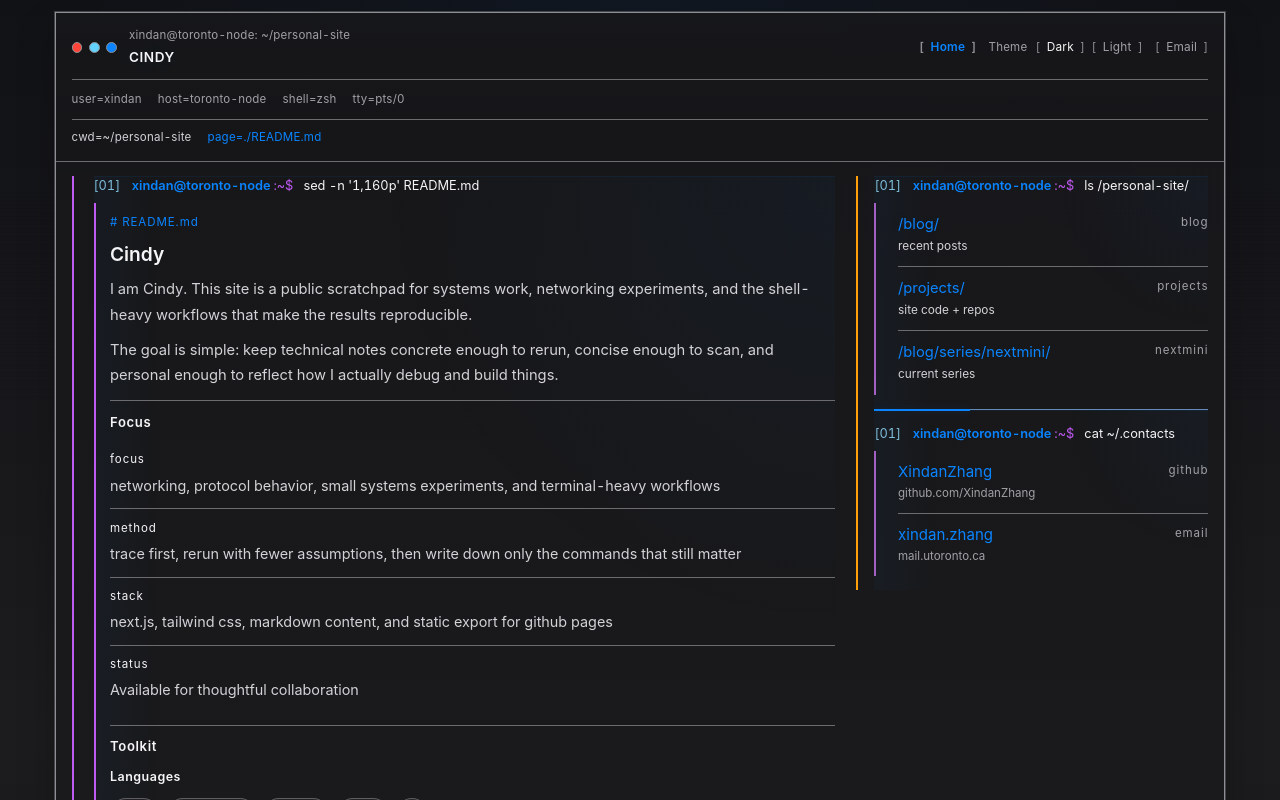
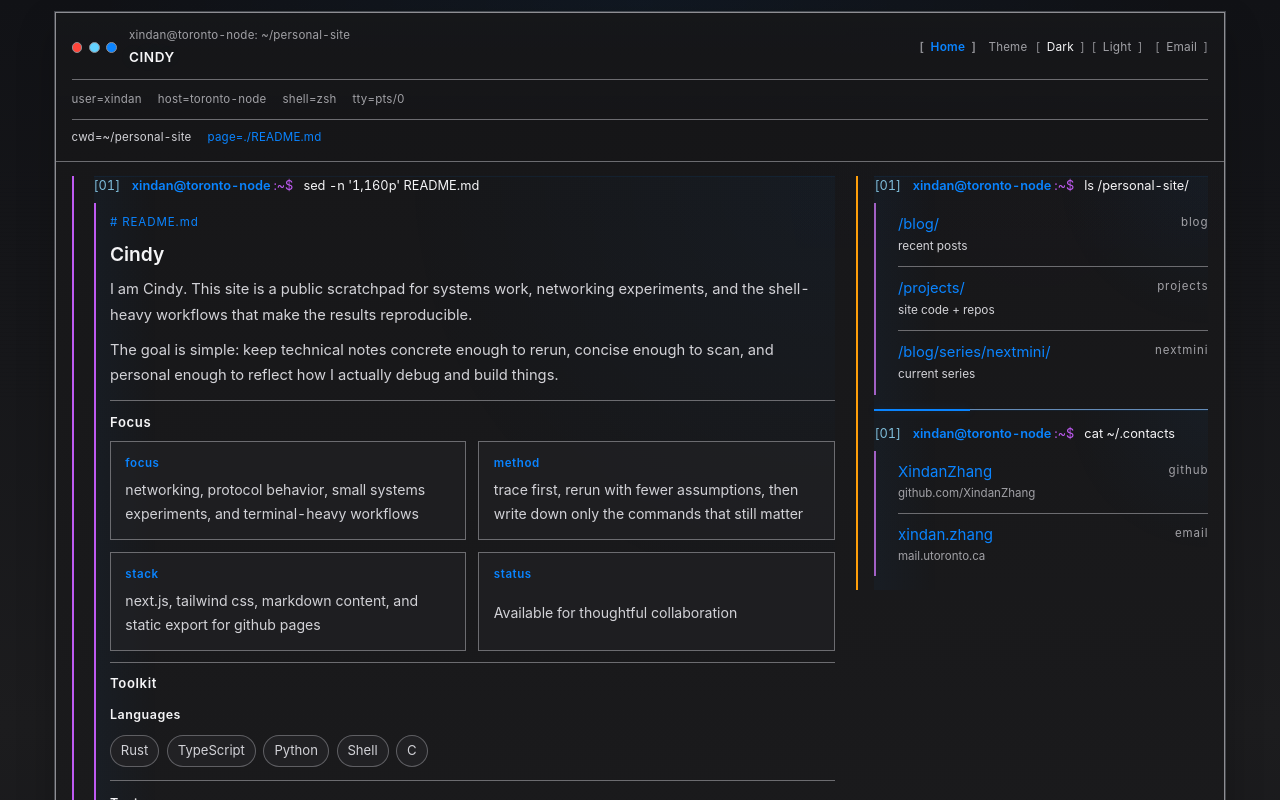
Before and after one commit to XindanZhang/personal-site, a Next.js app: page /personal-site/about in a window 1280 px wide. Shown: the top 800 px of the page. Built offline with nearby package versions, Linux system fonts and the light colour scheme.

Commit message:
style: improve about and archive readability

```diff
--- a/app/about/page.tsx
+++ b/app/about/page.tsx
@@ -44,12 +44,12 @@ export default function AboutPage() {
 
               <section className="readme-section">
                 <h2 className="readme-heading">Focus</h2>
-                <div className="readme-grid">
+                <div className="readme-detail-list">
                   {readmeFacts.map((fact) => (
-                    <dl key={fact.label} className="readme-kv">
-                      <dt>{fact.label}</dt>
-                      <dd>{fact.value}</dd>
-                    </dl>
+                    <article key={fact.label} className="readme-detail-card">
+                      <h3 className="readme-detail-label">{fact.label}</h3>
+                      <p className="readme-detail-value">{fact.value}</p>
+                    </article>
                   ))}
                 </div>
               </section>
--- a/app/globals.css
+++ b/app/globals.css
@@ -1220,7 +1220,7 @@ body.mode-terminal ::selection {
 .site-shell {
   width: min(116ch, calc(100% - 1rem));
   margin: 0 auto;
-  padding: 0.75rem 0 5.25rem;
+  padding: 0.75rem 0 7.5rem;
 }
 
 .shell-window {
@@ -2357,8 +2357,8 @@ body.mode-terminal ::selection {
 
 .project-ledger-row {
   display: grid;
-  grid-template-columns: 10ch minmax(0, 1.2fr) minmax(0, 0.8fr) auto;
-  gap: 0.85rem;
+  grid-template-columns: 8.5ch minmax(0, 1fr) minmax(16rem, 24ch);
+  gap: 0.85rem 1.1rem;
   align-items: start;
   padding: 0.7rem 0;
   border-top: 1px solid var(--line);
@@ -2372,10 +2372,17 @@ body.mode-terminal ::selection {
   min-width: 0;
 }
 
-.project-ledger-column-status,
-.project-ledger-column-action {
+.project-ledger-column-status {
   display: flex;
-  align-items: center;
+  align-items: flex-start;
+  padding-top: 0.15rem;
+}
+
+.project-ledger-column-meta {
+  display: grid;
+  gap: 0.55rem;
+  justify-items: end;
+  align-content: start;
 }
 
 .project-ledger-name {
@@ -2401,6 +2408,10 @@ body.mode-terminal ::selection {
   white-space: nowrap;
 }
 
+.project-ledger-column-meta .project-tags {
+  justify-content: flex-end;
+}
+
 .project-ledger-row:hover {
   background: transparent;
 }
@@ -2495,6 +2506,38 @@ body.mode-terminal ::selection {
   display: grid;
   gap: 0;
   background: transparent;
+}
+
+.readme-detail-list {
+  display: grid;
+  gap: 0.75rem;
+}
+
+.readme-detail-card {
+  display: grid;
+  gap: 0.45rem;
+  min-height: 100%;
+  padding: 0.8rem 0.9rem;
+  border: 1px solid var(--line);
+  background: color-mix(in srgb, var(--panel-soft) 62%, transparent);
+}
+
+.readme-detail-label {
+  margin: 0;
+  color: var(--accent);
+  font-family: var(--font-mono);
+  font-size: 0.72rem;
+  font-weight: 600;
+  letter-spacing: 0.05em;
+  line-height: 1.4;
+  text-transform: none;
+}
+
+.readme-detail-value {
+  margin: 0;
+  color: var(--muted-strong);
+  font-size: 0.88rem;
+  line-height: 1.7;
 }
 
 .readme-group-list {
@@ -2848,6 +2891,10 @@ body.mode-terminal ::selection {
 }
 
 @media (min-width: 48rem) {
+  .readme-detail-list {
+    grid-template-columns: repeat(2, minmax(0, 1fr));
+  }
+
   .shell-columns {
     grid-template-columns: minmax(0, 0.88fr) minmax(0, 1.12fr);
     align-items: start;
@@ -2900,7 +2947,7 @@ body.mode-terminal ::selection {
 @media (max-width: 47.99rem) {
   .site-shell {
     width: min(100% - 1rem, 100ch);
-    padding-bottom: 6.4rem;
+    padding-bottom: 8.8rem;
   }
 
   .shell-titlebar {
@@ -2935,7 +2982,11 @@ body.mode-terminal ::selection {
     gap: 0.45rem;
   }
 
-  .project-ledger-column-action {
+  .project-ledger-column-meta {
+    justify-items: start;
+  }
+
+  .project-ledger-column-meta .project-tags {
     justify-content: flex-start;
   }
 
--- a/components/post-table.tsx
+++ b/components/post-table.tsx
@@ -36,7 +36,7 @@ export function PostTable({ posts }: PostTableProps) {
                 <div className="archive-meta">
                   <span
                     className="archive-category"
-                    style={{ backgroundColor: "transparent", borderColor: badgeTheme.text, color: badgeTheme.text }}
+                    style={{ backgroundColor: badgeTheme.background, borderColor: badgeTheme.text, color: badgeTheme.text }}
                   >
                     {post.categoryLabel}
                   </span>
--- a/components/project-ledger.tsx
+++ b/components/project-ledger.tsx
@@ -37,7 +37,7 @@ export function ProjectLedger({ projects }: { projects: ProjectLink[] }) {
             <p className="project-ledger-summary">{project.description}</p>
           </div>
 
-          <div className="project-ledger-column project-ledger-column-tags">
+          <div className="project-ledger-column project-ledger-column-meta">
             <div className="project-tags">
               {project.tags.map((tag) => (
                 <span key={tag} className="project-tag">
@@ -45,9 +45,6 @@ export function ProjectLedger({ projects }: { projects: ProjectLink[] }) {
                 </span>
               ))}
             </div>
-          </div>
-
-          <div className="project-ledger-column project-ledger-column-action">
             <ProjectLedgerAction project={project} />
           </div>
         </article>
--- a/lib/blog.ts
+++ b/lib/blog.ts
@@ -14,13 +14,13 @@ import { visit } from "unist-util-visit";
 
 const blogContentDir = resolve(process.cwd(), "src/content/blog");
 const badgePalette = [
-  { background: "#c8f6ff", text: "#062036" },
-  { background: "#d8d0ff", text: "#19103b" },
-  { background: "#ffd1ec", text: "#3a1026" },
-  { background: "#cfffdc", text: "#0b2d20" },
-  { background: "#ffe6c7", text: "#352004" },
-  { background: "#d4ecff", text: "#102744" },
-  { background: "#ece8ff", text: "#1d1a4d" },
+  { background: "#e6f2ff", text: "#0b63ce" },
+  { background: "#eef2ff", text: "#5e3ac7" },
+  { background: "#ffe7ef", text: "#c43b6f" },
+  { background: "#e7f7ec", text: "#1f8a43" },
+  { background: "#fff1db", text: "#a16100" },
+  { background: "#e7f8ff", text: "#007c91" },
+  { background: "#f3ebff", text: "#7747c9" },
 ] as const;
 
 export interface Heading {
```
Also changed, not shown: 441 other files (tests, documents, lock files or other folders).
